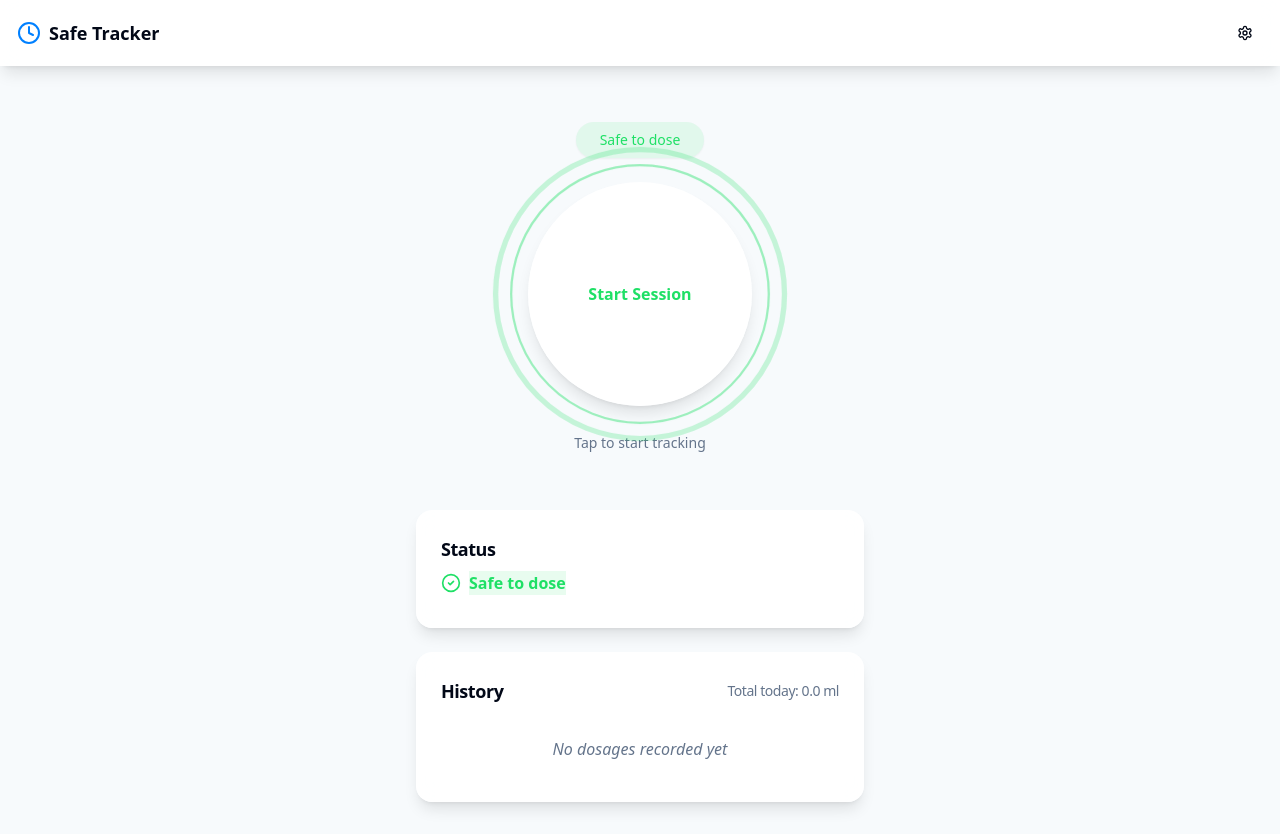
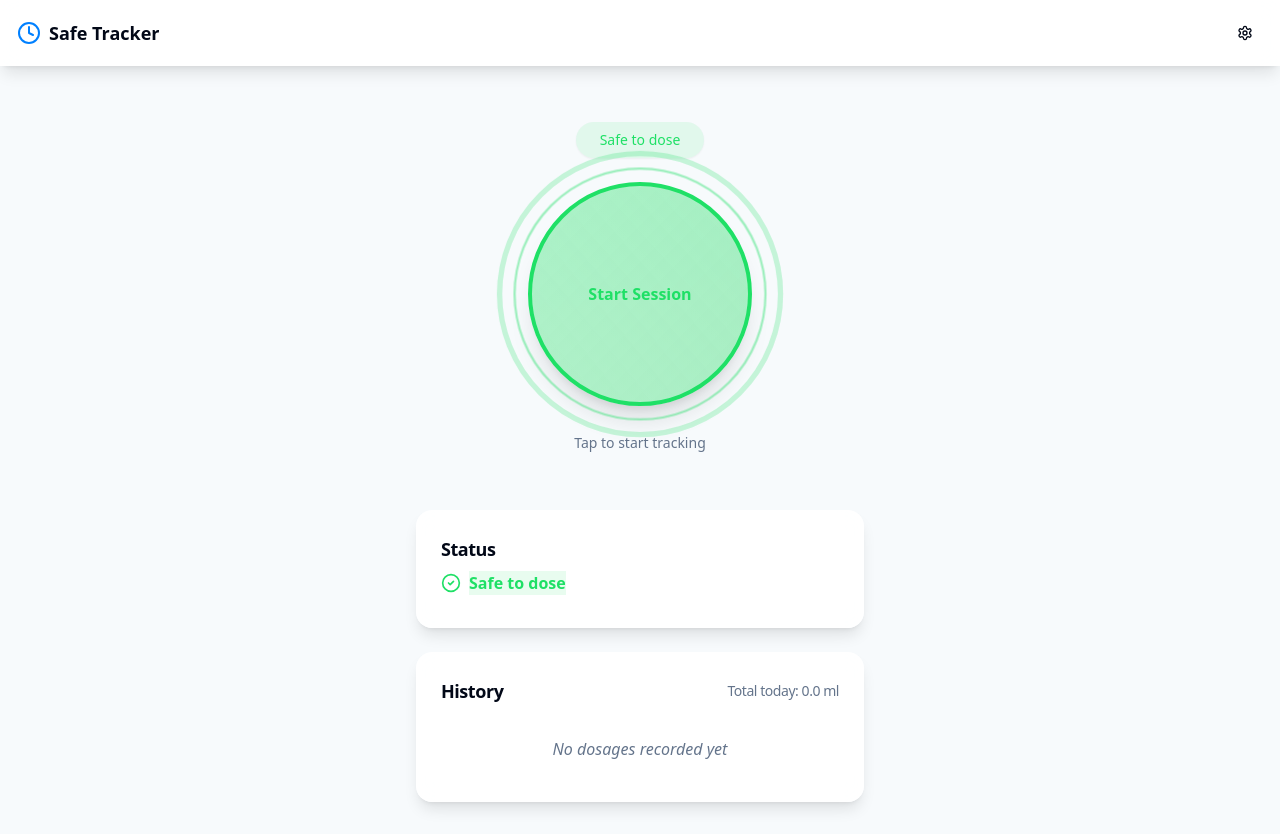
Before and after one commit to NPOBG/gtime, a React (Vite) app: page / in a window 1280 px wide. Built offline with nearby package versions, Linux system fonts and the light colour scheme.

Commit message:
Add button styling

```diff
--- a/src/components/DosageButton.tsx
+++ b/src/components/DosageButton.tsx
@@ -1,4 +1,3 @@
-
 import React, { useState, useEffect } from 'react';
 import { useDosage } from '@/contexts/DosageContext';
 import { formatCountdown, getRiskBorderClass, getRiskColorClass, formatTime } from '@/utils/dosageUtils';
@@ -124,6 +123,17 @@ const DosageButton: React.FC = () => {
     }
   };
 
+  // Utility function to get gradient background based on risk level
+  const getGradientBackground = (level: RiskLevel): string => {
+    if (level === 'safe') {
+      return 'bg-gradient-to-br from-safe/30 to-green-400/40';
+    } else if (level === 'warning') {
+      return 'bg-gradient-to-br from-warning/30 to-amber-400/40';
+    } else {
+      return 'bg-gradient-to-br from-danger/30 to-red-400/40';
+    }
+  };
+
   return (
     <>
       <div className="w-full flex flex-col items-center justify-center py-6">
@@ -138,7 +148,9 @@ const DosageButton: React.FC = () => {
         <button
           onClick={handleButtonClick}
           className={`relative w-56 h-56 rounded-full flex items-center justify-center font-semibold button-active
-            ${getRiskBorderClass(riskLevel)} border-4 glass-panel ${getRiskColorClass(riskLevel)} shadow-xl z-10`}
+            ${getRiskBorderClass(riskLevel)} border-4 ${getGradientBackground(riskLevel)} ${getRiskColorClass(riskLevel)}
+            shadow-xl z-10 backdrop-blur-sm before:absolute before:inset-0 before:rounded-full
+            before:bg-gradient-to-tr before:from-white/10 before:to-transparent before:z-0`}
         >
           {activeSession && timeRemaining > 0 && (
             <div className={`absolute inset-0 rounded-full ${getRiskBorderClass(riskLevel)} opacity-60`}
```
